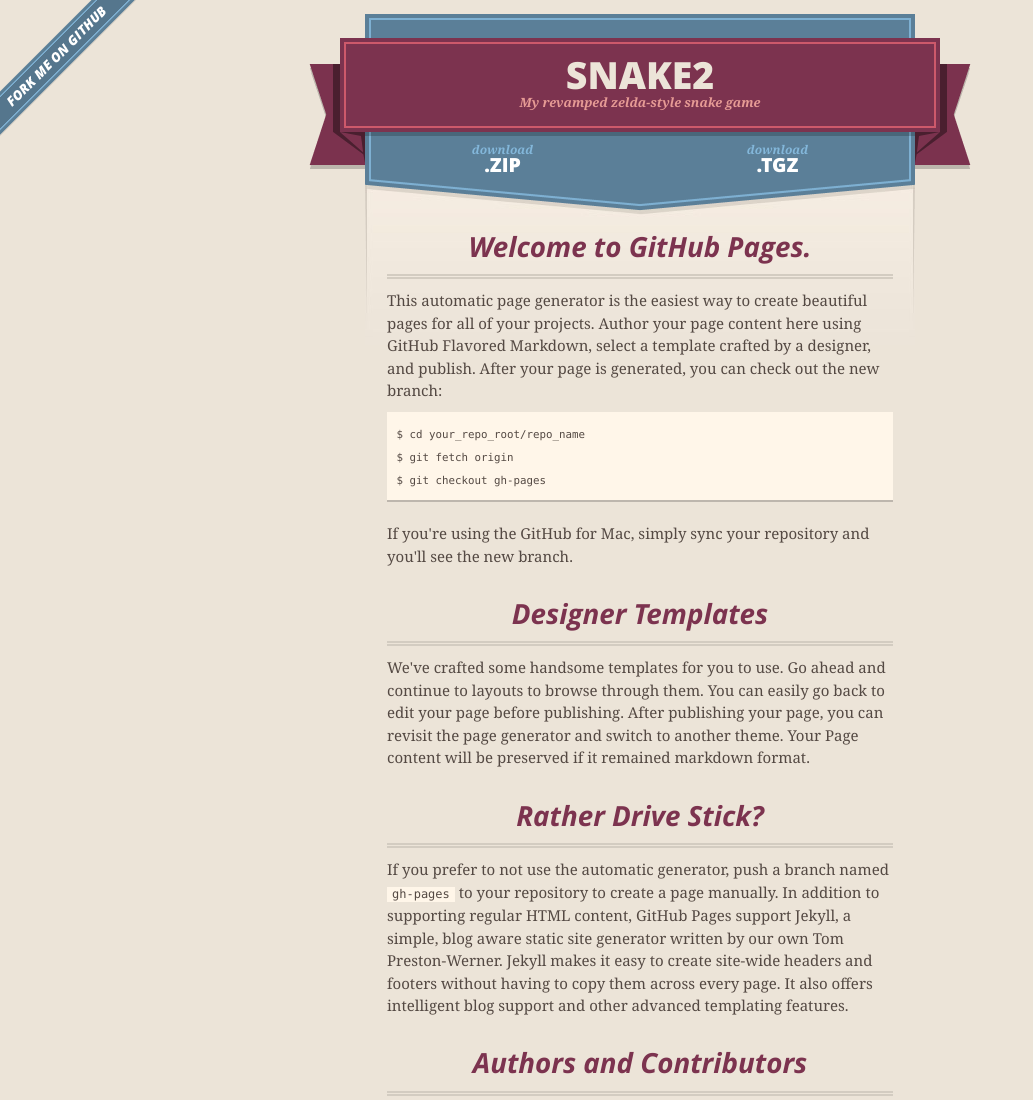
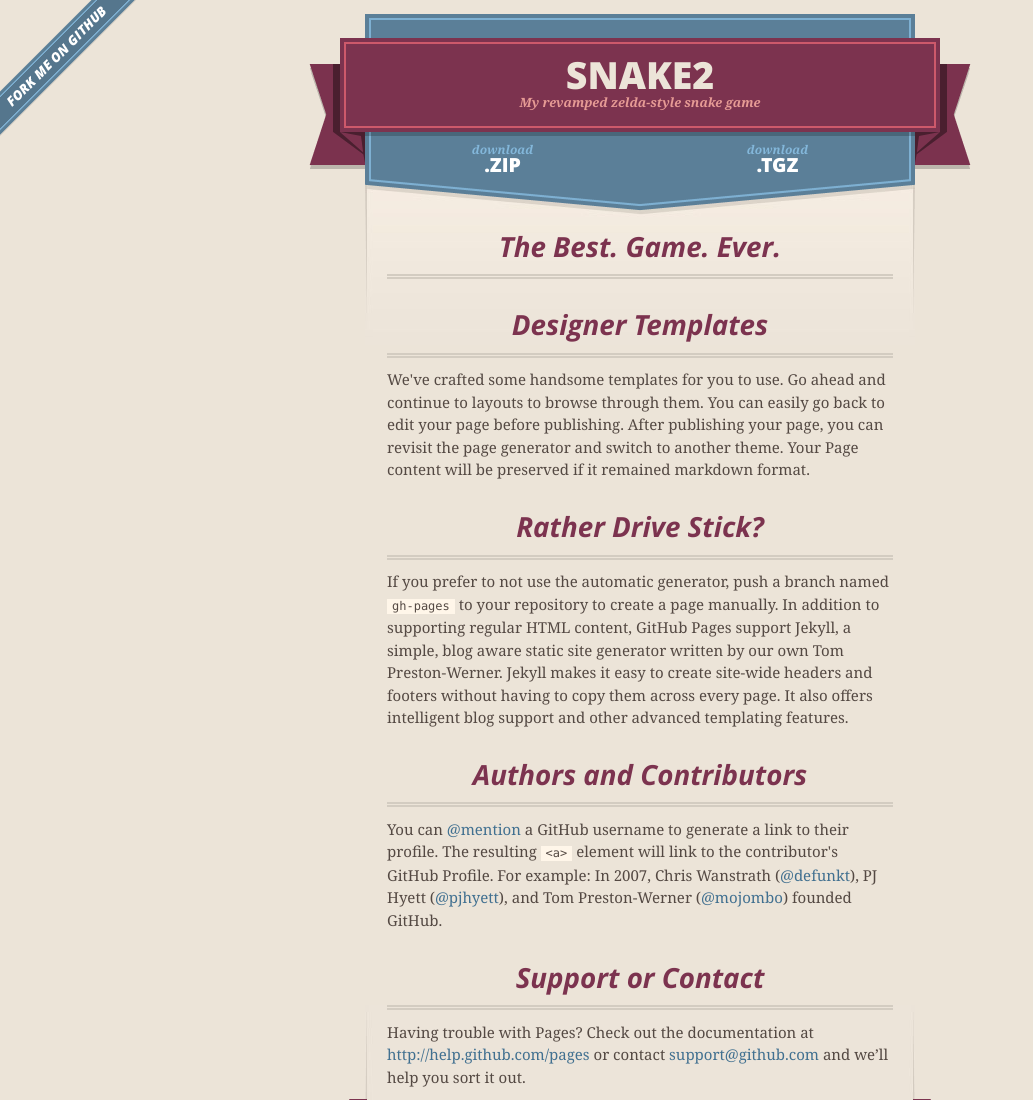
Before and after one commit to osum4est/snake2-OLD, a plain HTML site: page index.html in a window 1280 px wide. Shown: the top 1100 px of the page, without its empty margins (0-1033 px from the left). Drawn offline with nearby package versions, Linux system fonts and the light colour scheme.

Commit message:
Initial Website upload

```diff
--- a/index.html
+++ b/index.html
@@ -47,16 +47,7 @@
 
       <section id="main_content">
         <h3>
-<a id="welcome-to-github-pages" class="anchor" href="#welcome-to-github-pages" aria-hidden="true"><span class="octicon octicon-link"></span></a>Welcome to GitHub Pages.</h3>
-
-<p>This automatic page generator is the easiest way to create beautiful pages for all of your projects. Author your page content here using GitHub Flavored Markdown, select a template crafted by a designer, and publish. After your page is generated, you can check out the new branch:</p>
-
-<pre><code>$ cd your_repo_root/repo_name
-$ git fetch origin
-$ git checkout gh-pages
-</code></pre>
-
-<p>If you're using the GitHub for Mac, simply sync your repository and you'll see the new branch.</p>
+<a id="welcome-to-github-pages" class="anchor" href="#welcome-to-github-pages" aria-hidden="true"><span class="octicon octicon-link"></span></a>The Best. Game. Ever.</h3>
 
 <h3>
 <a id="designer-templates" class="anchor" href="#designer-templates" aria-hidden="true"><span class="octicon octicon-link"></span></a>Designer Templates</h3>
```
